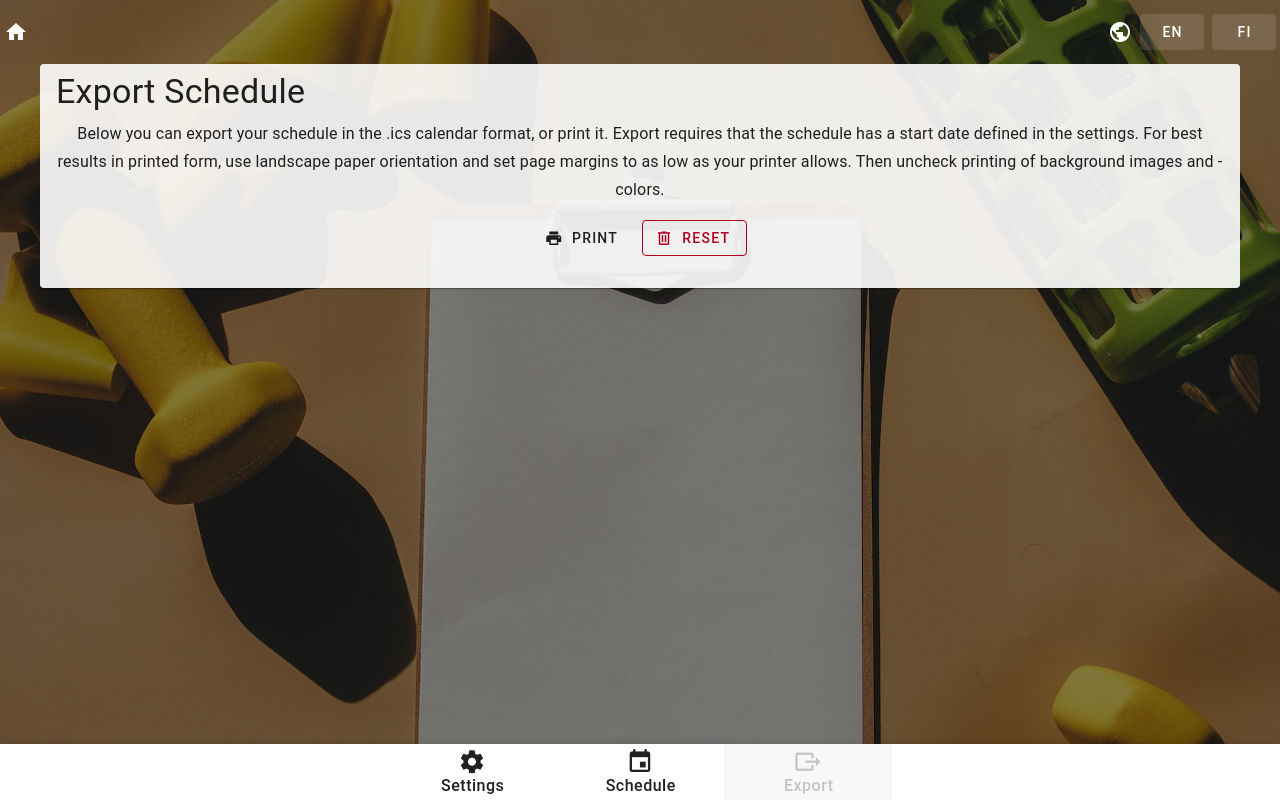
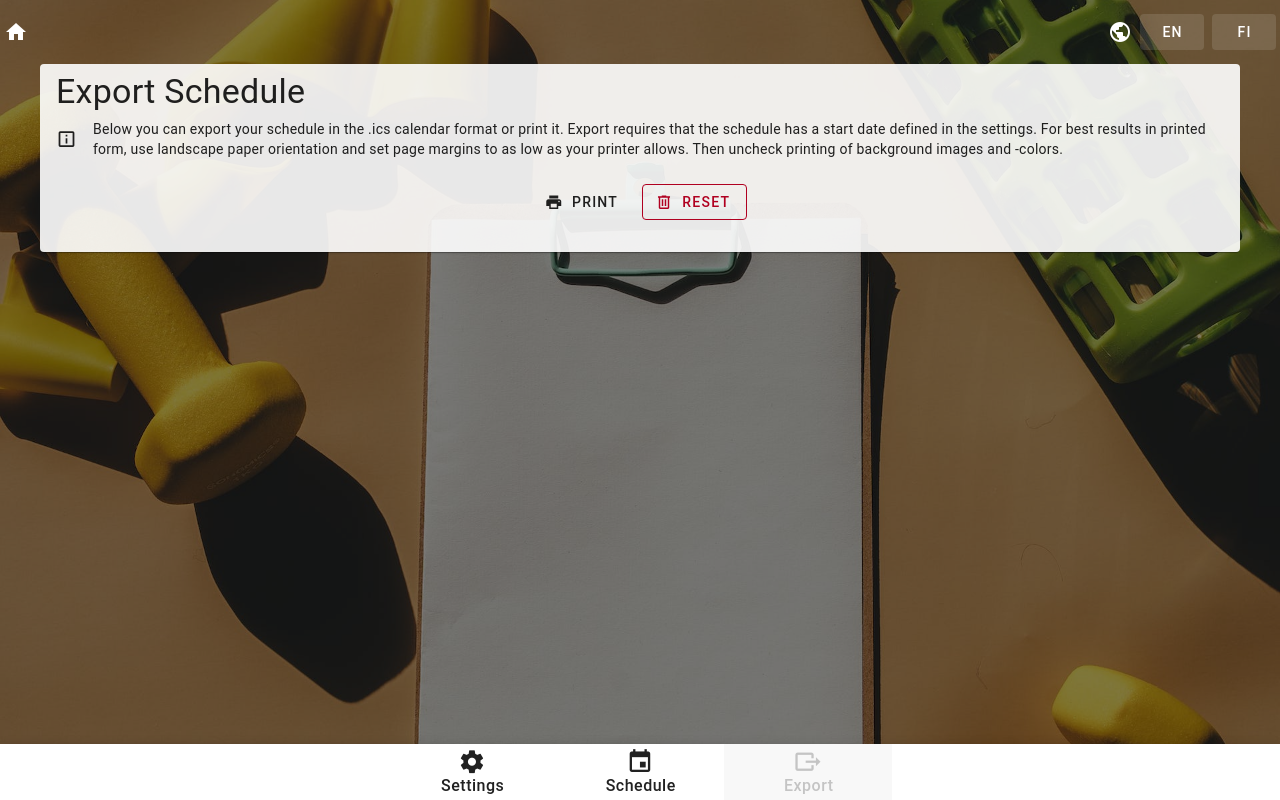
Before and after one commit to ajuvonen/getfit, a Vue app: page /export in a window 1280 px wide. Built offline with nearby package versions, Linux system fonts and the light colour scheme.

Commit message:
Add guides to all views

```diff
--- a/src/components/BaseView.vue
+++ b/src/components/BaseView.vue
@@ -3,6 +3,7 @@ import useScreenSize from '@/hooks/screenSize';
 
 defineProps<{
   title: string;
+  guide: string;
 }>();
 
 const {isSmallScreen, isMediumScreen} = useScreenSize();
@@ -17,6 +18,10 @@ const {isSmallScreen, isMediumScreen} = useScreenSize();
       <h1 class="text-h4">{{ title }}</h1>
     </v-card-title>
     <v-card-text>
+      <p class="d-flex align-center d-print-none mb-4">
+        <v-icon icon="mdi-information-box-outline" />
+        <span class="ml-4">{{ guide }}</span>
+      </p>
       <slot name="content" />
     </v-card-text>
     <v-card-actions v-if="$slots.actions">
--- a/src/i18n/en.json
+++ b/src/i18n/en.json
@@ -62,7 +62,7 @@
     "title": "Welcome to GetFit",
     "p1": "GetFit is a free, easy-to-use exercise program planner that allows you to plan a schedule spanning multiple weeks.",
     "p2": "To get started, navigate to settings and fill some basic info about your program. Then, go to your schedule and start planning activities.",
-    "p3": "For more efficient use of the app, you can copy activities and entire weeks, and reorder them by dragging and dropping.",
+    "p3": "All data persists in your browser's local storage only, and is not sent anywhere.",
     "credit": "Photo credit: {image}"
   },
   "intensities": {
@@ -74,7 +74,7 @@
   "export": {
     "download": "Export Calendar",
     "filename": "TrainingSchedule",
-    "guide": "Below you can export your schedule in the .ics calendar format, or print it. Export requires that the schedule has a start date defined in the settings. For best results in printed form, use landscape paper orientation and set page margins to as low as your printer allows. Then uncheck printing of background images and -colors.",
+    "guide": "Below you can export your schedule in the .ics calendar format or print it. Export requires that the schedule has a start date defined in the settings. For best results in printed form, use landscape paper orientation and set page margins to as low as your printer allows. Then uncheck printing of background images and -colors.",
     "instructions": "Instructions",
     "notes": "Notes",
     "print": "Print",
@@ -89,6 +89,7 @@
   },
   "schedule": {
     "addWeek": "Add Week",
+    "guide": "Add weeks to your schedule by clicking the button below. Then, add trainings by clicking the appropriate button in the week view. You can move, copy, and drag trainings or weeks to reorder them.",
     "reset": "Reset",
     "title": "Edit Schedule"
   },
@@ -99,6 +100,7 @@
     "defaultDuration": "Default Duration",
     "defaultStart": "Default Activity Start And Duration",
     "defaultStartTime": "Default Start TIme",
+    "guide": "The settings allow you to, for example, limit the available activity types and set the starting date of the schedule. The settings are saved automatically.",
     "hours": "Hours",
     "minutes": "Minutes",
     "programName": "Program Name",
--- a/src/i18n/fi.json
+++ b/src/i18n/fi.json
@@ -62,7 +62,7 @@
     "title": "Tervetuloa GetFitin käyttäjäksi",
     "p1": "GetFit on ilmainen, helppokäyttöinen sovellus, jonka avulla voit suunnitella usean viikon harjoitusohjelman.",
     "p2": "Aloittaaksesi, siirry asetuksiin ja täytä ohjelman perustiedot. Siirry sen jälkeen ohjelmaasi ja aloita harjoitusten suunnittelu.",
-    "p3": "Sovelluksen tehokkaampaa käyttöä varten voit kopioida harjoituksia ja kokonaisia viikkoja, sekä järjestellä niitä raahaamalla ja pudottamalla.",
+    "p3": "Tietoja säilytetään vain selaimesi paikallisessa tallennustilassa, eikä niitä lähetetä mihinkään.",
     "credit": "Valokuva: {image}"
   },
   "intensities": {
@@ -89,6 +89,7 @@
   },
   "schedule": {
     "addWeek": "Lisää viikko",
+    "guide": "Lisää viikkoja ohjelmaasi klikkaamalla alla olevaa painiketta. Lisää sen jälkeen harjoituksia klikkaamalla 'Lisää harjoitus' -painiketta viikkonäkymässä. Voit siirtää, kopioida ja raahata harjoituksia tai viikkoja järjestääksesi niitä uudelleen.",
     "reset": "Tyhjennä",
     "title": "Muokkaa harjoitusohjelmaa"
   },
@@ -99,6 +100,7 @@
     "defaultDuration": "Oletusarvoinen kesto",
     "defaultStart": "Oletusarvoinen aloitus ja kesto",
     "defaultStartTime": "Oletusarvoinen aloitusaika",
+    "guide": "Asetuksissa voit esimerkiksi rajoittaa saatavilla olevia harjoitustyyppejä sekä asettaa ohjelman aloituspäivämäärän. Asetukset tallennetaan automaattisesti.",
     "hours": "Tunnit",
     "minutes": "Minuutit",
     "programName": "Ohjelman nimi",
--- a/src/views/ExportView.vue
+++ b/src/views/ExportView.vue
@@ -56,11 +56,10 @@ const print = () => {
 </script>
 
 <template>
-  <BaseView :title="$t('export.title')">
+  <BaseView :title="$t('export.title')" :guide="$t('export.guide')">
     <template #content>
-      <p class="text-center text-subtitle-1 d-print-none">{{ $t('export.guide') }}</p>
       <div
-        class="export__button-container d-print-none d-flex flex-wrap justify-center mt-2 mb-4"
+        class="export__button-container d-print-none d-flex flex-wrap justify-center mb-4"
       >
         <v-btn
           v-if="settings.startDate"
--- a/src/views/ScheduleView.vue
+++ b/src/views/ScheduleView.vue
@@ -23,7 +23,7 @@ const addAndOpenWeek = () => {
 </script>
 
 <template>
-  <BaseView :title="$t('schedule.title')">
+  <BaseView :title="$t('schedule.title')"  :guide="$t('schedule.guide')">
     <template #content>
       <v-expansion-panels v-model="openWeek" variant="accordion" color="transparent">
         <draggable-list
--- a/src/views/SettingsView.vue
+++ b/src/views/SettingsView.vue
@@ -53,7 +53,7 @@ const [name, nameErrors] = useValidatedRef(settings, 'name', rules);
 const [duration, durationErrors] = useValidatedRef(settings, 'defaultDuration', rules);
 </script>
 <template>
-  <BaseView :title="$t('settings.title')">
+  <BaseView :title="$t('settings.title')" :guide="$t('settings.guide')">
     <template #content>
       <v-text-field
         id="settings-program-name"
```
Also changed, not shown: 2 other files (tests, documents, lock files or other folders).
